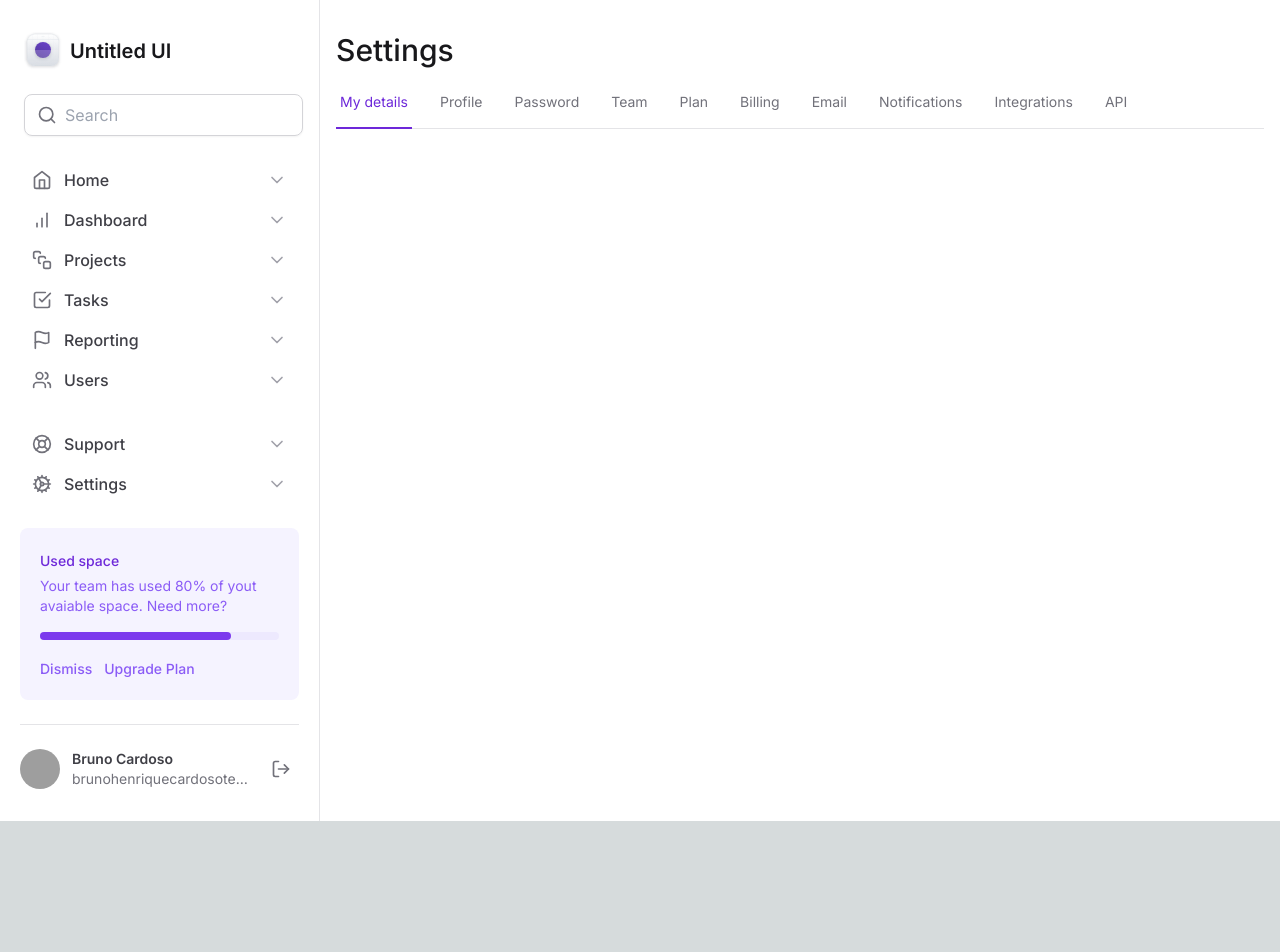
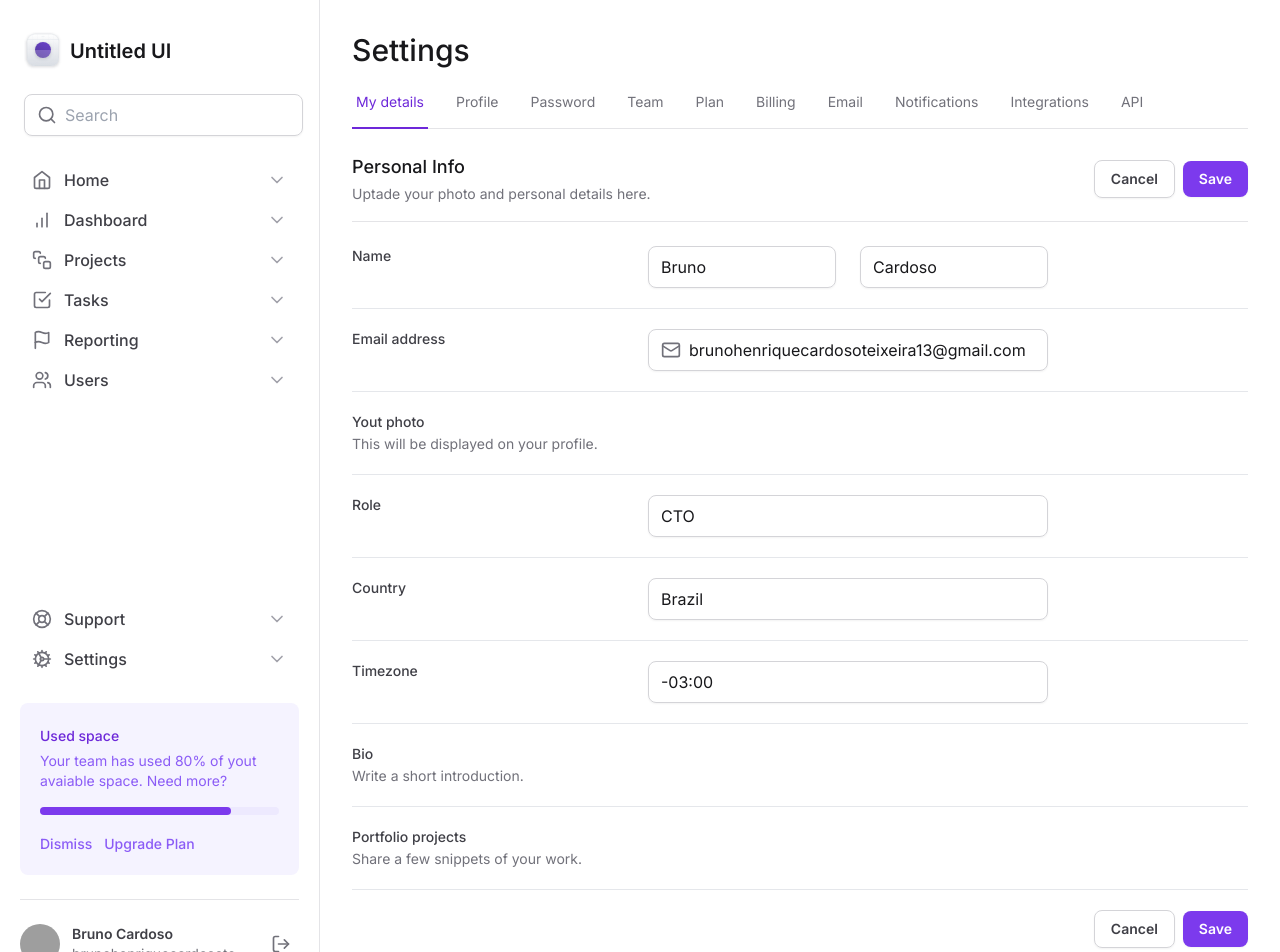
Before and after one commit to NuadaEP/tailwind, a Next.js app: page / in a window 1280 px wide. Shown: the top 952 px of the page. Before the commit the page ends 821 px from the top, so only its background shows below. Built offline with nearby package versions, Linux system fonts and the light colour scheme; grey boxes are pictures that could not be loaded.

Commit message:
start the form page

```diff
--- a/src/app/layout.tsx
+++ b/src/app/layout.tsx
@@ -21,7 +21,7 @@
         <div className="grid min-h-screen grid-cols-app bg-white">
           <Sidebar />
 
-          <main className="px-4 pb-12 pt-8">{children}</main>
+          <main className="px-8 pb-12 pt-8">{children}</main>
         </div>
       </body>
     </html>
--- a/src/app/page.tsx
+++ b/src/app/page.tsx
@@ -1,4 +1,6 @@
 import { SettingsTabs } from '@/components/SettingsTabs';
+import * as Input from '@/components/Input';
+import { Mail } from 'lucide-react';
 
 export default function Home() {
   return (
@@ -6,6 +8,157 @@
       <h1 className="text-3xl font-medium text-zinc-900">Settings</h1>
 
       <SettingsTabs />
+
+      <div className="mt-6 flex flex-col">
+        <div className="flex items-center justify-between pb-4 border-b border-zinc-200">
+          <div className="space-y-1">
+            <h2 className="text-lg font-medium text-zinc-900">Personal Info</h2>
+            <span className="text-sm text-zinc-500">
+              Uptade your photo and personal details here.
+            </span>
+          </div>
+          <div className="flex items-center gap-2">
+            <button
+              type="button"
+              className="rounded-lg px-4 py-2 text-sm font-semibold shadow-sm border border-zinc-300 text-zinc-700 hover:bg-zinc-50"
+            >
+              Cancel
+            </button>
+            <button
+              type="submit"
+              form="settings"
+              className="rounded-lg px-4 py-2 text-sm font-semibold shadow-sm bg-violet-600 text-white hover:bg-violet-700"
+            >
+              Save
+            </button>
+          </div>
+        </div>
+
+        <form
+          id="setttings"
+          className="mt-6 flex w-full flex-col gap-5 divide-y devide-zinc-200"
+        >
+          <div className="grid gap-3 grid-cols-form">
+            <label
+              htmlFor="firstName"
+              className="text-sm font-medium text-zinc-700"
+            >
+              Name
+            </label>
+            <div className="grid gap-6 grid-cols-2">
+              <Input.Root>
+                <Input.Control defaultValue="Bruno" id="firstName" />
+              </Input.Root>
+              <Input.Root>
+                <Input.Control defaultValue="Cardoso" />
+              </Input.Root>
+            </div>
+          </div>
+
+          <div className="grid gap-3 grid-cols-form pt-5">
+            <label
+              htmlFor="email"
+              className="text-sm font-medium text-zinc-700"
+            >
+              Email address
+            </label>
+
+            <Input.Root>
+              <Input.Prefix>
+                <Mail className="h-5 w-5 text-zinc-500" />
+              </Input.Prefix>
+              <Input.Control
+                defaultValue="brunohenriquecardosoteixeira13@gmail.com"
+                id="email"
+                type="email"
+              />
+            </Input.Root>
+          </div>
+
+          <div className="grid gap-3 grid-cols-form pt-5">
+            <label htmlFor="" className="text-sm font-medium text-zinc-700">
+              Yout photo
+              <span className="text-sm font-normal text-zinc-500 block mt-0.5">
+                This will be displayed on your profile.
+              </span>
+            </label>
+
+            <div />
+          </div>
+
+          <div className="grid gap-3 grid-cols-form pt-5">
+            <label htmlFor="role" className="text-sm font-medium text-zinc-700">
+              Role
+            </label>
+
+            <Input.Root>
+              <Input.Control defaultValue="CTO" id="role" />
+            </Input.Root>
+          </div>
+
+          <div className="grid gap-3 grid-cols-form pt-5">
+            <label
+              htmlFor="country"
+              className="text-sm font-medium text-zinc-700"
+            >
+              Country
+            </label>
+
+            <Input.Root>
+              <Input.Control defaultValue="Brazil" id="country" />
+            </Input.Root>
+          </div>
+
+          <div className="grid gap-3 grid-cols-form pt-5">
+            <label
+              htmlFor="timezone"
+              className="text-sm font-medium text-zinc-700"
+            >
+              Timezone
+            </label>
+
+            <Input.Root>
+              <Input.Control defaultValue="-03:00" id="timezone" />
+            </Input.Root>
+          </div>
+
+          <div className="grid gap-3 grid-cols-form pt-5">
+            <label htmlFor="bio" className="text-sm font-medium text-zinc-700">
+              Bio
+              <span className="text-sm font-normal text-zinc-500 block mt-0.5">
+                Write a short introduction.
+              </span>
+            </label>
+          </div>
+
+          <div className="grid gap-3 grid-cols-form pt-5">
+            <label
+              htmlFor="projects"
+              className="text-sm font-medium text-zinc-700"
+            >
+              Portfolio projects
+              <span className="text-sm font-normal text-zinc-500 block mt-0.5">
+                Share a few snippets of your work.
+              </span>
+            </label>
+          </div>
+
+          <div className="flex items-center justify-end gap-2 pt-5">
+            <button
+              type="button"
+              className="rounded-lg px-4 py-2 text-sm font-semibold shadow-sm border border-zinc-300 text-zinc-700 hover:bg-zinc-50"
+            >
+              Cancel
+            </button>
+            <button
+              type="submit"
+              className="rounded-lg px-4 py-2 text-sm font-semibold shadow-sm bg-violet-600 text-white hover:bg-violet-700"
+            >
+              Save
+            </button>
+          </div>
+        </form>
+      </div>
     </>
   );
 }
--- a/tailwind.config.ts
+++ b/tailwind.config.ts
@@ -7,6 +7,7 @@
       gridTemplateColumns: {
         app: 'minmax(18rem, 20rem) 1fr',
         profile: 'max-content 1fr min-content',
+        form: 'minmax(7.5rem, 17.5rem) minmax(25rem, 1fr) minmax(0, 15rem)',
       },
 
       backgroundImage: {
```
